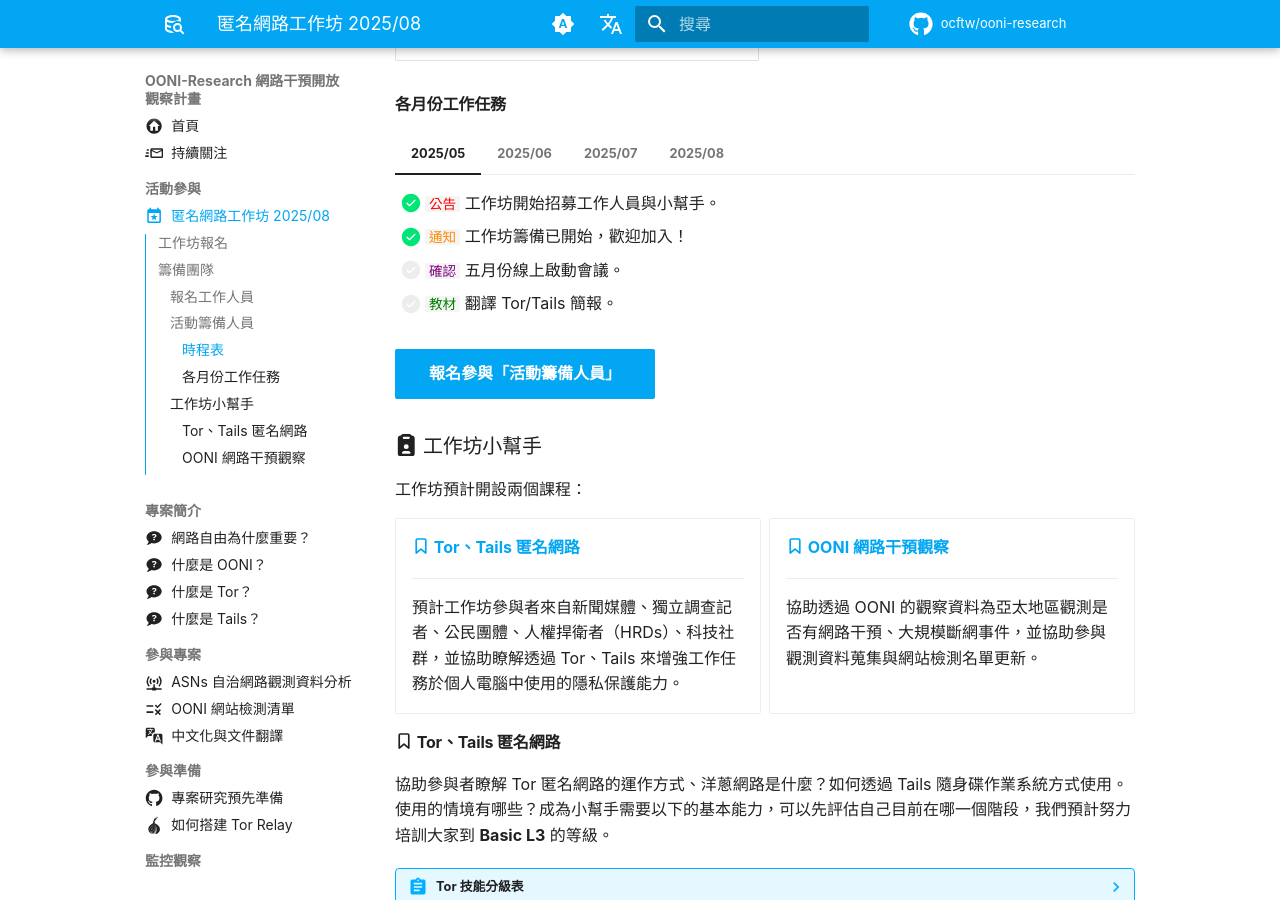
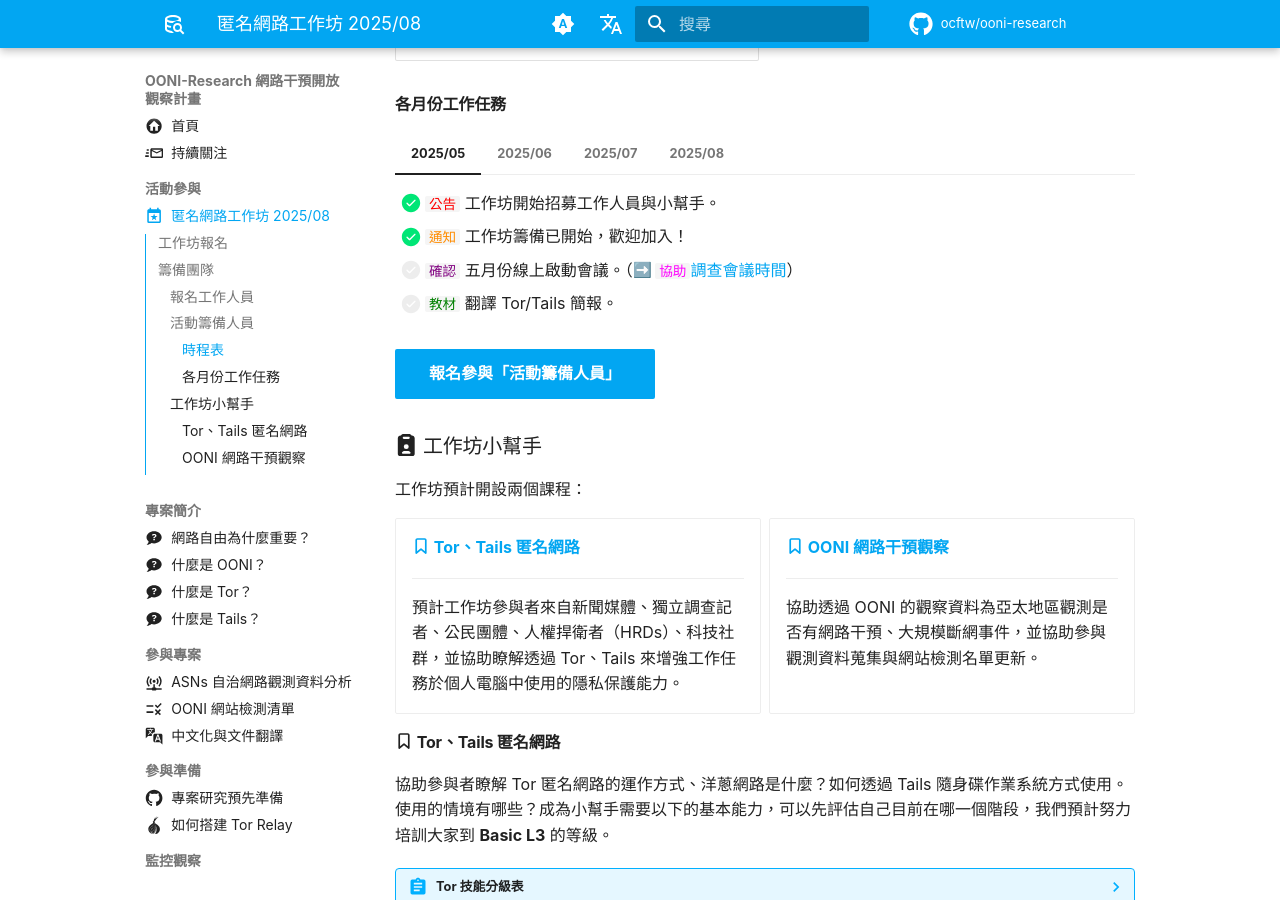
Before and after one commit to ocftw/ooni-research, an MkDocs documentation site: the page built from docs/zh-TW/event-workshop-2025.md, in a window 1280 px wide and 900 px high, scrolled down 2087 px. Built offline with MkDocs 1.6.1 and Material for MkDocs 9.7.7, drawn with Linux system fonts in a browser that asks for light colours; emoji names are drawn with the system emoji font; a script that is not in the unit is left out; plug-ins that fetch from the network failed and are left out; comment, search, counter and statistics services are not loaded.

Commit message:
Add link for survey meeting time
Signed-off-by: Toomore Chiang <toomore0929@gmail.com>

```diff
--- a/docs/zh-TW/event-workshop-2025.md
+++ b/docs/zh-TW/event-workshop-2025.md
@@ -75,7 +75,7 @@
 
     - [x] `公告`{style="color: red;"} 工作坊開始招募工作人員與小幫手。
     - [x] `通知`{style="color: darkorange;"} 工作坊籌備已開始，歡迎加入！
-    - [ ] `確認`{style="color: purple;"} 五月份線上啟動會議。
+    - [ ] `確認`{style="color: purple;"} 五月份線上啟動會議。（:arrow_right: `協助`{style="color: fuchsia;"}[調查會議時間](https://formbricks.toomore.net/s/cmai3bdkh0000ll01u5xywqfs){target="_blank"}）
     - [ ] `教材`{style="color: green;"} 翻譯 Tor/Tails 簡報。
 
 === "2025/06"
```
